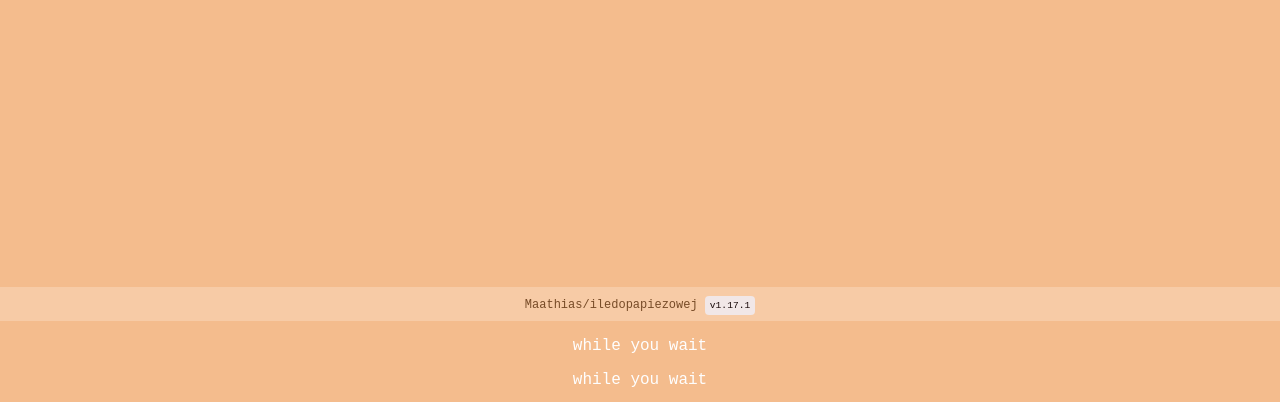
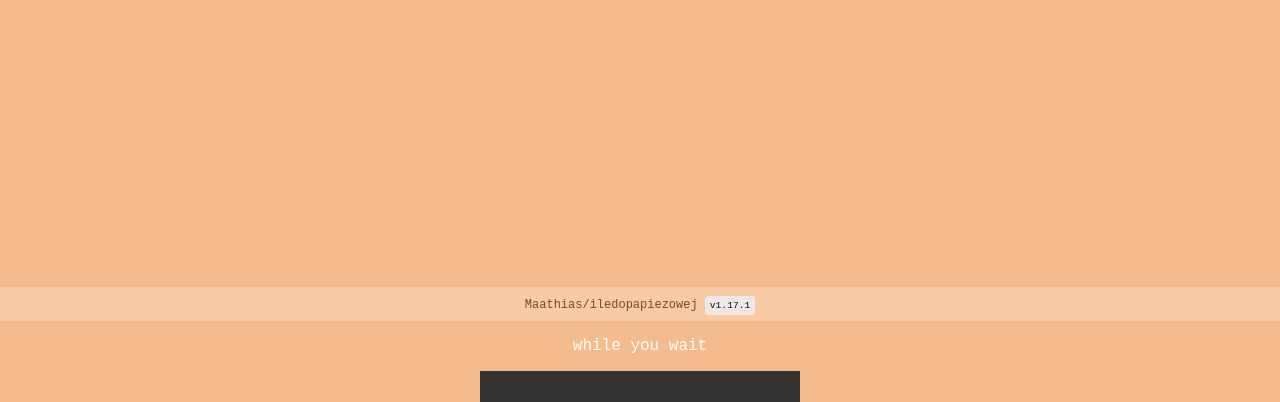
Before and after one commit to therandomspoon/better-papiewowa, a plain HTML site: page index.html in a window 1280 px wide. Shown: the part 513-915 px from the top of the page. Drawn offline with Linux system fonts and the light colour scheme; grey boxes are pictures that could not be loaded.

Commit message:
Update index.html

```diff
--- a/index.html
+++ b/index.html
@@ -61,7 +61,6 @@
 		<a href="https://github.com/Maathias/iledopapiezowej">Maathias/iledopapiezowej</a> <span id='ver'></span>
 	</div>
 	<p> while you wait </p>
-	<p> while you wait </p>
 	<video width="320" height="240" autoplay loop controls>
  		<source src="media/Breaking Bad's Gale sings _Major Tom_ (Complete Song) [HD]-0v0VR6Kf7KQ (1).mp4" type="video/mp4">
 	</video>
```
